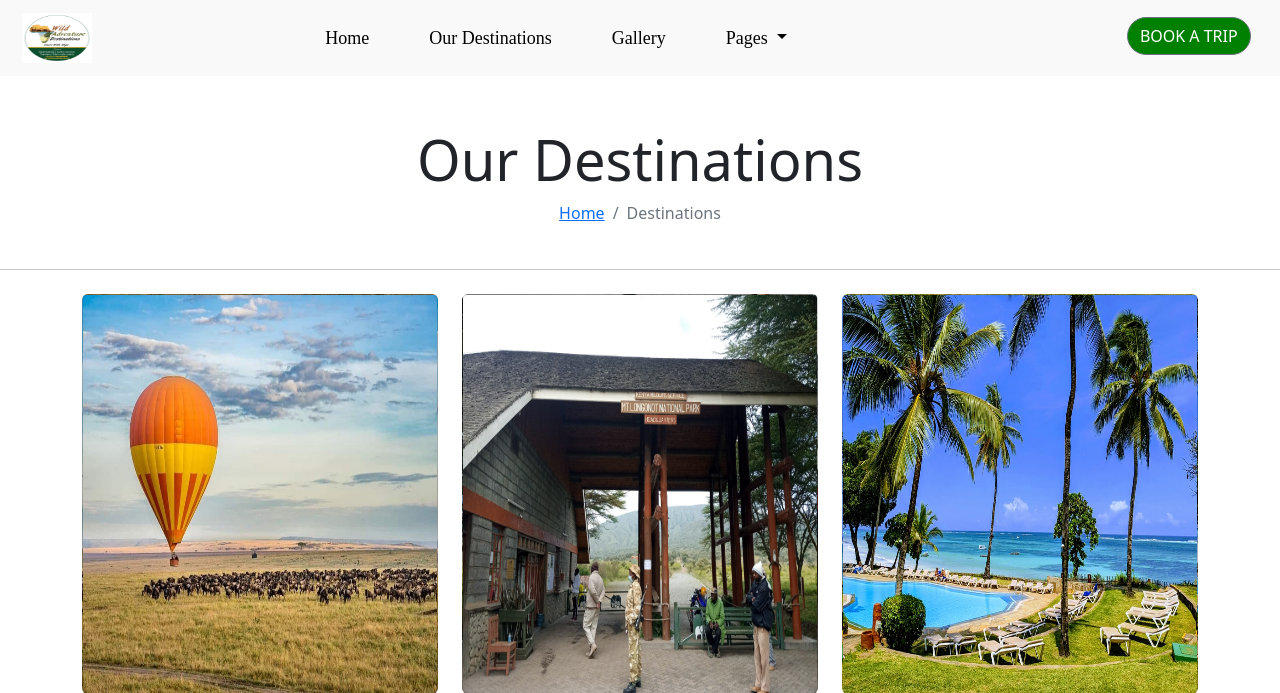
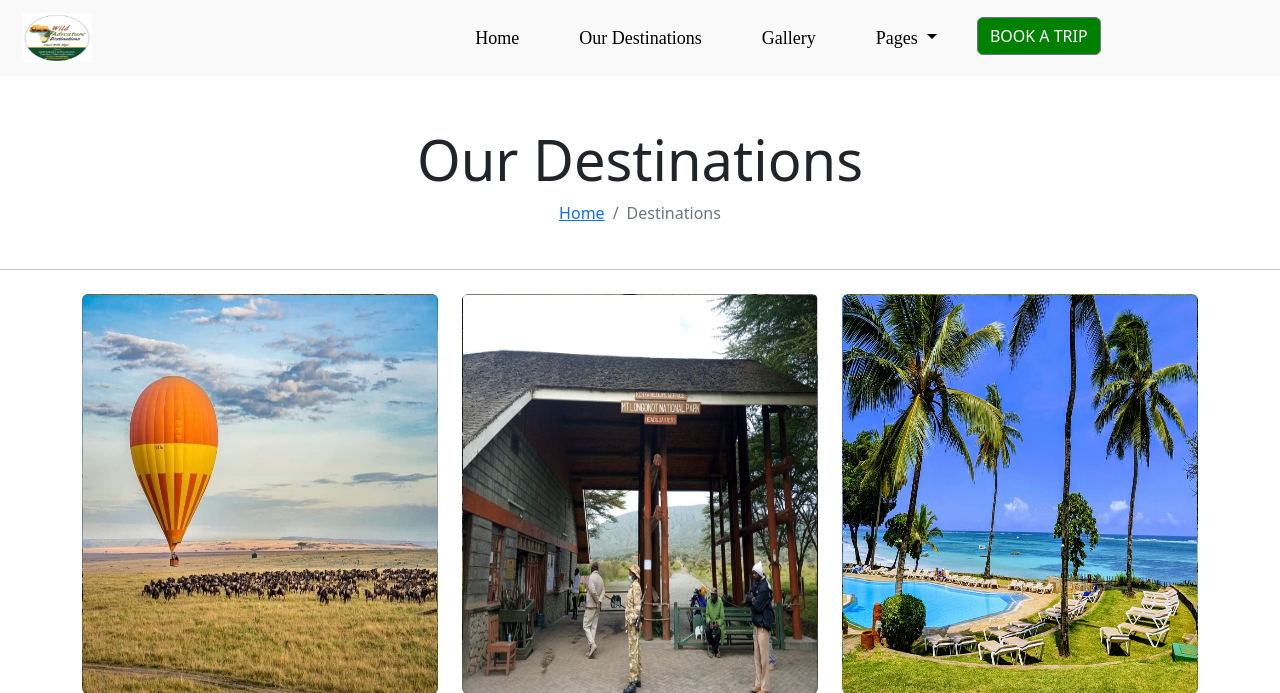
Before and after one commit to muthengicollins8/tours_travel_website, a PHP site: page /destinations.php in a window 1280 px wide. Shown: the top 693 px of the page. Run offline with PHP 8.4, Linux system fonts and the light colour scheme; some libraries are stand-ins or nearby versions.

Commit message:
button editting

```diff
--- a/Contacts.php
+++ b/Contacts.php
@@ -59,7 +59,7 @@
         height: 40px;
       }
 
-      .nav-item button{
+      .nav-item .button{
         border-radius: 20px;
         margin-left: 300px;
       }
@@ -202,7 +202,7 @@
           </div>
 
           <p style="color:; padding-top:20px; text-align:; font-size:14px; line-height:14px; letter-spacing: 2px; font-weight:normal;" class="   nd_options_second_font ">AVAILABLE AT 8AM – 5PM</p>
-          <h3 style="color:; padding:px; text-align:; font-size:60px; line-height:60px; letter-spacing: px; font-weight:normal;" class="   nd_options_first_font ">+ 012345678</h3>
+          <h3 style="color:; padding:px; text-align:; font-size:60px; line-height:60px; letter-spacing: px; font-weight:normal;" class="   nd_options_first_font ">+ 254722918690</h3>
 
 
 
--- a/destinations.php
+++ b/destinations.php
@@ -195,7 +195,7 @@
                 </div>
                   <div style="flex:1"></div>
                  <div style="float: right; padding-right: 10px; margin-top: 3%;">
-                  <button type="button" class="btn btn-success btn-md rounded-pill" >Book</button>
+                  <a href="https://api.whatsapp.com/send?phone=254722918690"  type="button" class="btn btn-success btn-md rounded-pill" >Book</a>
                  </div>
                 </div>
               </div>
@@ -226,7 +226,7 @@
                 </div>
                   <div style="flex:1"></div>
                  <div style="float: right; padding-right: 10px; margin-top: 3%;">
-                  <button type="button" class="btn btn-success btn-md rounded-pill" >Book</button>
+                  <a href="https://api.whatsapp.com/send?phone=254722918690" type="button" class="btn btn-success btn-md rounded-pill" >Book</a>
                  </div>
                 </div>
               </div>
@@ -257,7 +257,7 @@
                 </div>
                   <div style="flex:1"></div>
                  <div style="float: right; padding-right: 10px; margin-top: 3%;">
-                  <button type="button" class="btn btn-success btn-md rounded-pill" >Book</button>
+                  <a href="https://api.whatsapp.com/send?phone=254722918690"  type="button" class="btn btn-success btn-md rounded-pill" >Book</a>
                  </div>
                 </div>
               </div>
@@ -288,7 +288,7 @@
                 </div>
                   <div style="flex:1"></div>
                  <div style="float: right; padding-right: 10px; margin-top: 3%;">
-                  <button type="button" class="btn btn-success btn-md rounded-pill" >Book</button>
+                  <a href="https://api.whatsapp.com/send?phone=254722918690"  type="button" class="btn btn-success btn-md rounded-pill" >Book</a>
                  </div>
                 </div>
               </div>
@@ -319,7 +319,7 @@
                 </div>
                   <div style="flex:1"></div>
                  <div style="float: right; padding-right: 10px; margin-top: 3%;">
-                  <button type="button" class="btn btn-success btn-md rounded-pill" >Book</button>
+                  <a href="https://api.whatsapp.com/send?phone=254722918690"  type="button" class="btn btn-success btn-md rounded-pill" >Book</a>
                  </div>
                 </div>
               </div>
@@ -350,7 +350,7 @@
                 </div>
                   <div style="flex:1"></div>
                  <div style="float: right; padding-right: 10px; margin-top: 3%;">
-                  <button type="button" class="btn btn-success btn-md rounded-pill" >Book</button>
+                  <a href="https://api.whatsapp.com/send?phone=254722918690"  type="button" class="btn btn-success btn-md rounded-pill" >Book</a>
                  </div>
                 </div>
               </div>
--- a/index.php
+++ b/index.php
@@ -271,7 +271,7 @@
       <div class="card-body">
         <p class="card-text text-light text-uppercase" style="font-family: Lucida Calligraphy;">Your next holiday</p>
         <div class="d-flex justify-content-center">
-          <button class="btn btn-success subscribe-button" type="submit">BOOK NOW</button>
+          <a href="https://api.whatsapp.com/send?phone=+254722918690" class="btn btn-success subscribe-button" type="submit">BOOK NOW</a>
         </div>
       </div>
       <!-- //<img src="images/pic2.webp" class="card-img-top" alt="tours"> -->
--- a/shared/navbar.php
+++ b/shared/navbar.php
@@ -37,10 +37,14 @@
                 <div style="flex:1;">
 
                 </div>
-                <li class="nav-item button">
-                  <button style="background-color: green; color: white;" type="button"
-                  class="btn btn-outline-secondary">BOOK A TRIP</button>
+
+                <div>
+                <li class="nav-item ">
+                  <a  href="https://api.whatsapp.com/send?phone=254722918690" style="background-color: green; color: white;" type="button"
+                  class="btn btn-outline-secondary d-block button">BOOK A TRIP</a>
                 </li>
+                </div>
+
 
 
           </ul>
```
